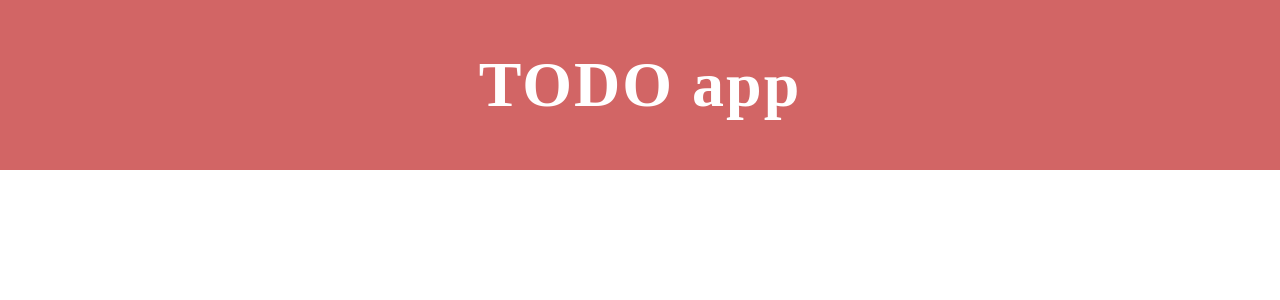
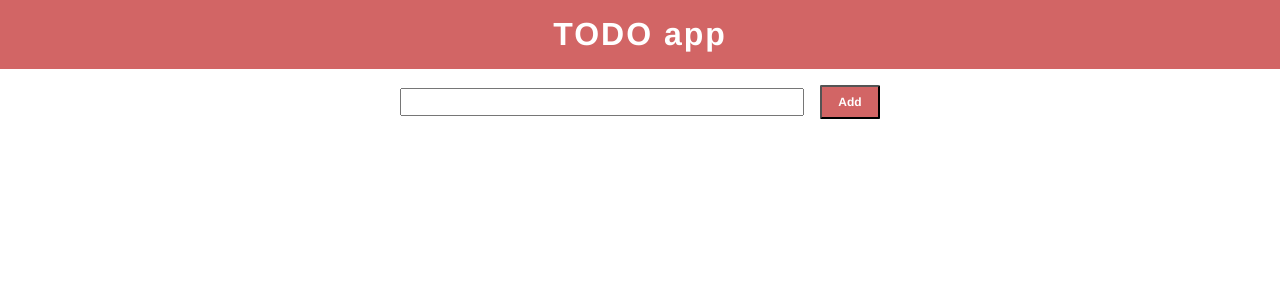
Before and after one commit to tylerfann/TODO-app, a React app: page / in a window 1280 px wide. Shown: the top 300 px of the page. Built offline with nearby package versions, Linux system fonts and the light colour scheme.

Commit message:
Working version

```diff
--- a/src/components/App.js
+++ b/src/components/App.js
@@ -1,10 +1,15 @@
 import React, { Component } from 'react';
 import Header from './Header/Header';
+import Input from './Input/Input';
 import './App.css';
+
 export default class App extends Component {
   render() {
     return (
-      <Header />
+      <section>
+        <Header />
+        <Input />
+      </section>
     );
   }
 }
--- a/src/components/Header/Header.css
+++ b/src/components/Header/Header.css
@@ -3,9 +3,9 @@
 }
 
 .header-text {
-  font: 800 Arial, Helvetica, sans-serif;
-  font-size: 4rem;
-  padding: 3rem;
+  font-family: Helvetica, sans-serif;
+  font-size: 2rem;
+  padding: 1rem;
   text-align: center;
   color: white;
   letter-spacing: 2px;
--- /dev/null
+++ b/src/components/Input/Input.css
@@ -0,0 +1,23 @@
+.form-container {
+  display: flex;
+  justify-content: center;
+  align-items: center;
+  padding: 1rem;
+}
+
+.text-input {
+  height: 1.5rem;
+  width: 25rem;
+  font-size: 1.25rem;
+}
+
+.submit-button {
+  margin-left: 1rem;
+  background-color: rgb(210, 101, 101);
+  padding: .5rem 1rem;
+  color: white;
+  font-family: Helvetica, sans-serif;
+  font-size: .75rem;
+  font-weight: 700;
+  border-radius: .1rem
+}
--- /dev/null
+++ b/src/components/Input/Input.js
@@ -0,0 +1,41 @@
+import React, { Component } from 'react';
+import './Input.css';
+
+export default class TextInput extends Component {
+  constructor(props) {
+    super(props);
+    this.state = {
+      input: '',
+      list: []
+    };
+  }
+
+  handleChange = (event) => {
+    this.setState({
+      input: event.target.value
+    });
+  }
+
+  handleSubmit = (event) => {
+    event.preventDefault();
+    if (this.state.input) {
+      console.log(this.state.input);
+      this.setState({
+        input: ''
+      });
+      document.getElementById('text-input').value = '';
+      this.state.list.push(this.state.input);
+      console.log(this.state.list);
+    }
+  }
+
+  render() {
+    return (
+      <form className="form-container" onSubmit={this.handleSubmit}>
+        <input id="text-input" type="text" name="text-input" className="text-input"
+        value={this.state.value} onChange={this.handleChange} />
+        <input type="submit" value="Add" className="submit-button"/>
+      </form>
+    );
+  }
+}
```
Also changed, not shown: src/components/Item/Item.js (added, +15 -0 lines), src/components/List/List.js (added, +18 -0 lines), src/components/Item/Item.css (added), src/components/List/List.css (added).
